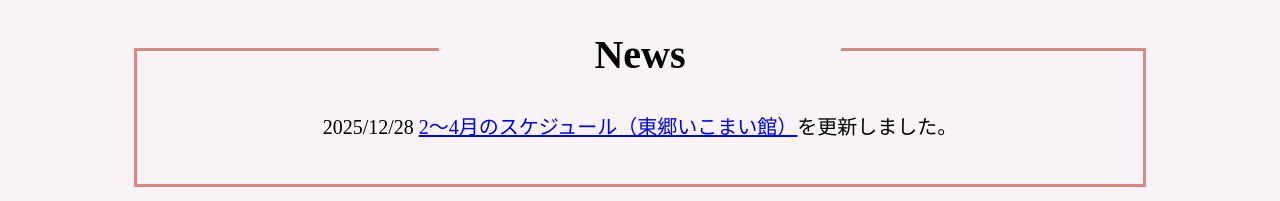
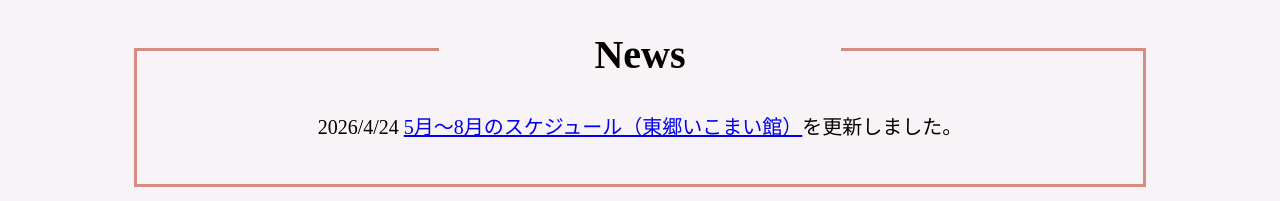
Before and after one commit to KAORILEEF/satomizumba, a plain HTML site: page index.html in a window 1280 px wide. Shown: the part 976-1177 px from the top of the page. Drawn offline with nearby package versions, Linux system fonts and the light colour scheme.

Commit message:
Update index.html

```diff
--- a/index.html
+++ b/index.html
@@ -44,7 +44,7 @@
         <div class="box news-box">
                     <div class="new1">
                     <h2 class="New">News</h2>
-                    <p>2025/12/28 <a href="schedule-nissin.html">2～4月のスケジュール（東郷いこまい館）</a>を更新しました。</p>
+                    <p>2026/4/24 <a href="schedule-nissin.html">5月～8月のスケジュール（東郷いこまい館）</a>を更新しました。</p>
                 　　</div>
             </div>
                     <div class="description box">
```
